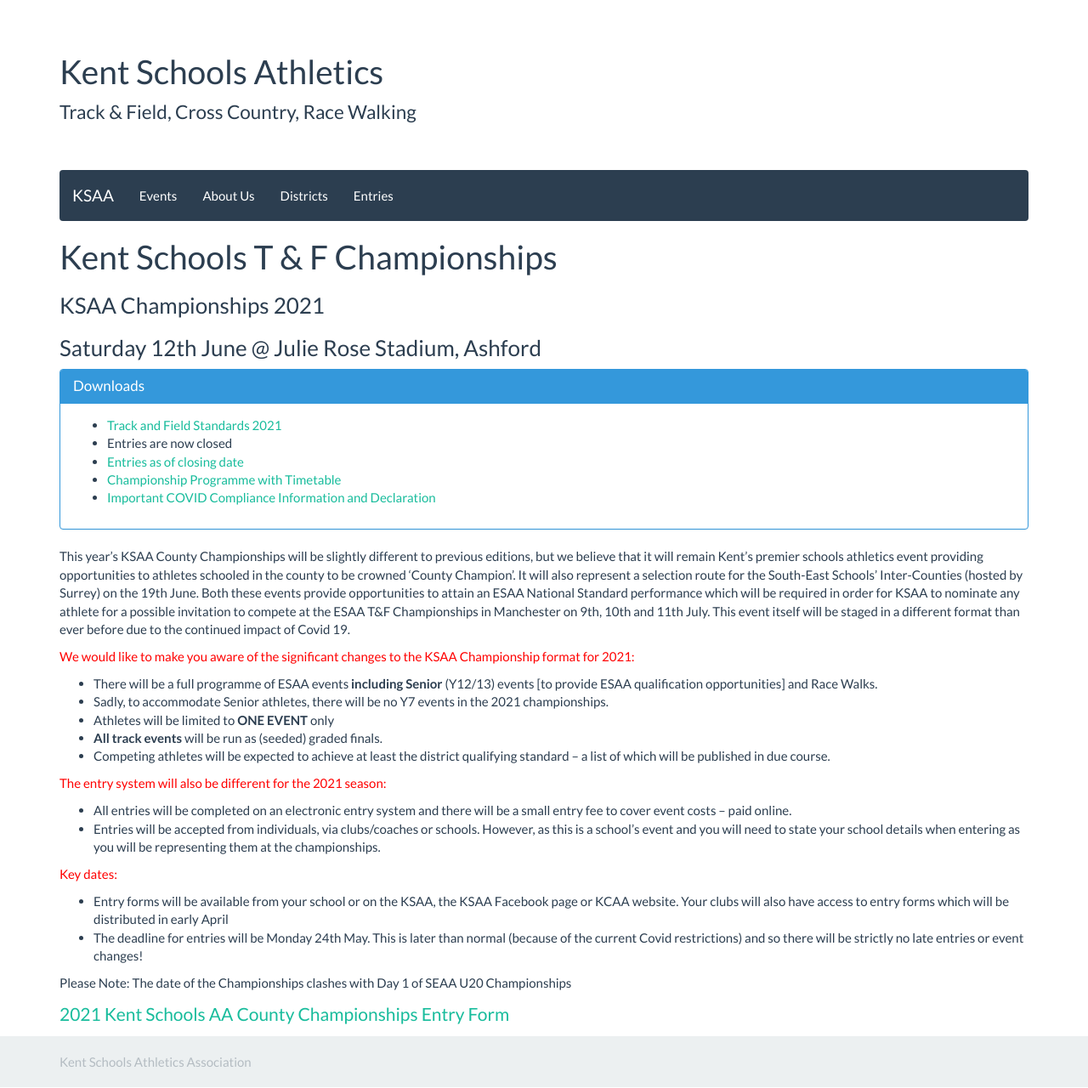
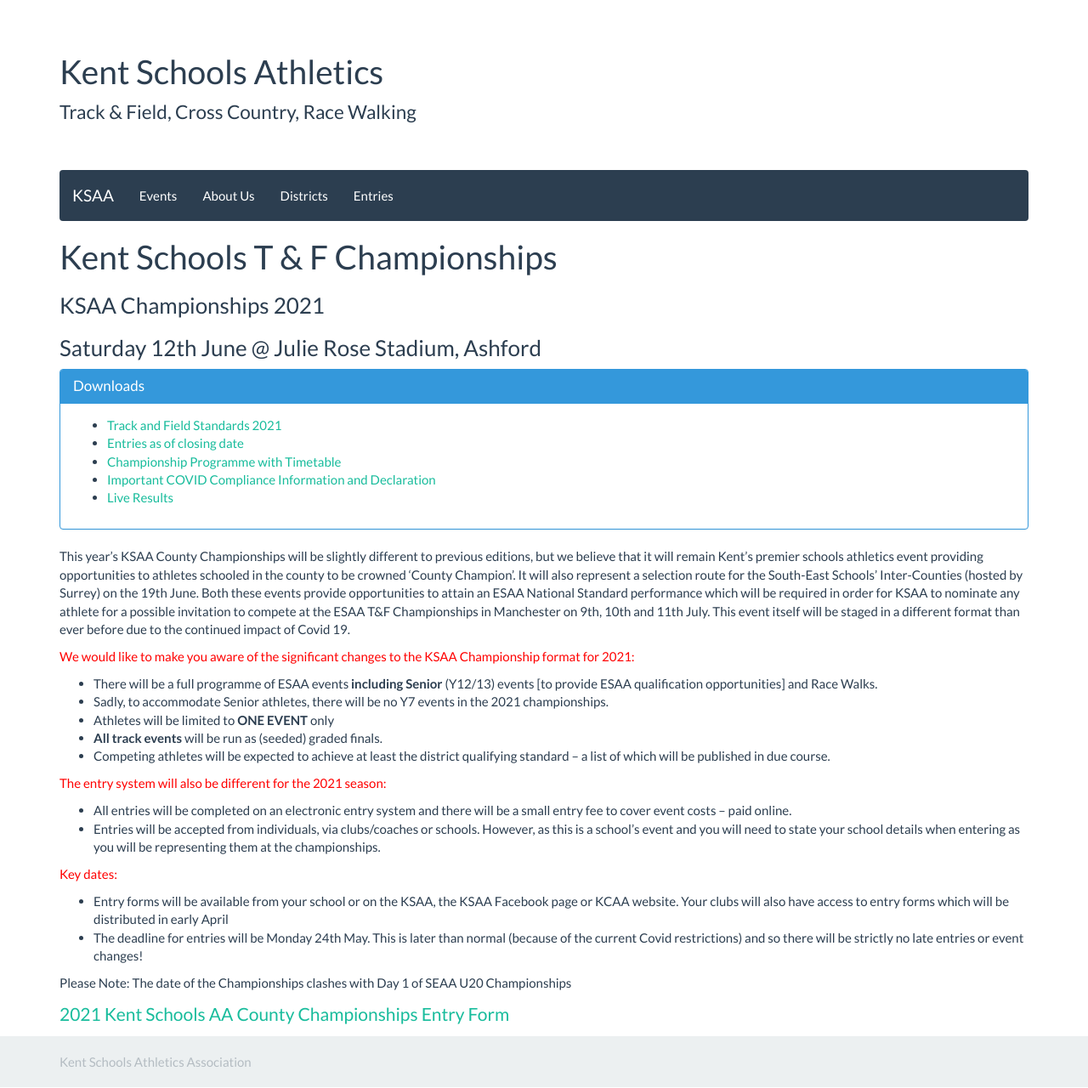
Before and after one commit to chrisnewark/chrisnewark.github.io, a Jekyll site: the page built from _events/20-21/2021-06-12-kent-schools-t-and-f-championships.md, in a window 1280 px wide. Shown: the whole page at 85% size. Built offline with Jekyll 4.4.1, drawn with Linux system fonts in a browser that asks for light colours; nearby versions of some CDN libraries.

Commit message:
Update 2021-06-12-kent-schools-t-and-f-championships.md

```diff
--- a/_events/20-21/2021-06-12-kent-schools-t-and-f-championships.md
+++ b/_events/20-21/2021-06-12-kent-schools-t-and-f-championships.md
@@ -16,10 +16,10 @@
     <div class="panel-body">
         <ul>
             <li><a href="/files/events/20-21/2021-06-12-kent-schools-t-and-f-championships/T-and-F-Standards-2021.pdf">Track and Field Standards 2021</a></li>
-            <li>Entries are now closed</li>
             <li><a href="/files/events/20-21/2021-06-12-kent-schools-t-and-f-championships/entries-2021-05-25.pdf">Entries as of closing date</a></li>
             <li><a href="/files/events/20-21/2021-06-12-kent-schools-t-and-f-championships/KSAATrackandFieldChampionshipProgramme2021.pdf">Championship Programme with Timetable</a></li>
             <li><a href="/files/events/20-21/2021-06-12-kent-schools-t-and-f-championships/Covid-Compliance-Information-and-Declaration.pdf">Important COVID Compliance Information and Declaration</a></li>
+            <li><a href="https://justiming.co.uk/liveresults/liveresults.html?meeting=ksaa12.6.21&page=schedule">Live Results</a></li>
         </ul>
     </div>
 </div>
```
